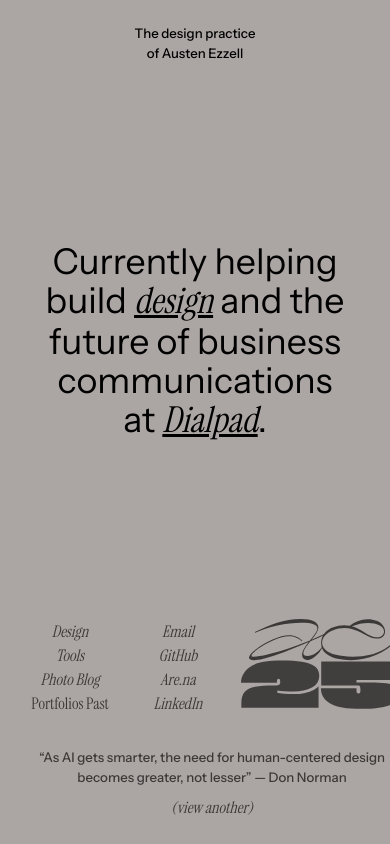
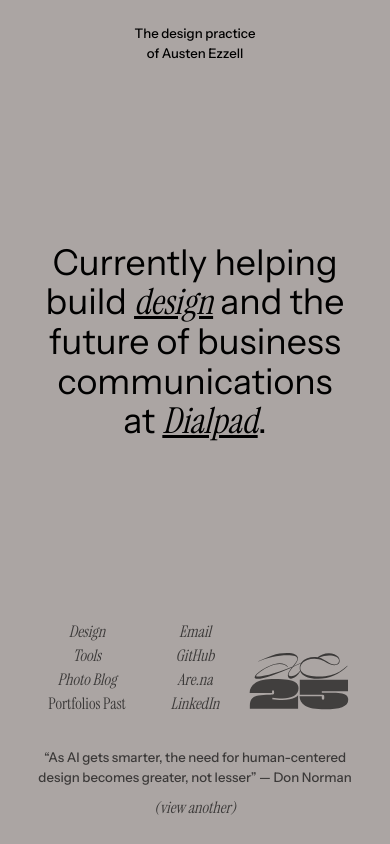
Before and after one commit to austenezzell/ae-25, a Next.js app: page / in a window 390 px wide. Built offline with nearby package versions, Linux system fonts and the light colour scheme.

Commit message:
adjusted Footer component layout by modifying gap sizes and logo width for improved responsiveness

```diff
--- a/src/components/Footer.tsx
+++ b/src/components/Footer.tsx
@@ -81,7 +81,7 @@
         `}>
           {/* Top row with three columns on mobile */}
           <div className={`
-            flex flex-row justify-between items-center gap-4
+            flex flex-row justify-between items-center gap-2 md:gap-4
             w-auto
             max-w-[500px]
             mx-auto
@@ -89,7 +89,7 @@
           `}>
             {/* Logo */}
             <div className={`
-              w-[160px] text-center order-1 self-end pb-[6px]
+              w-[100px] min-[400px]:w-[150px] text-center order-1 self-end pb-[6px]
               md:w-[150px] md:order-2 md:pb-[4px]
             `}>
               <div className="flex justify-center">
```
